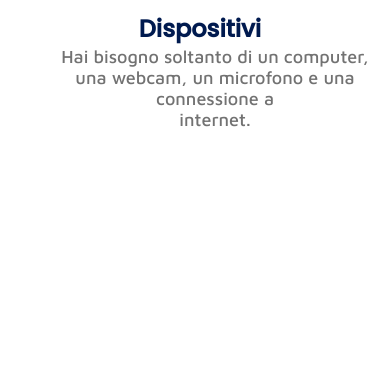
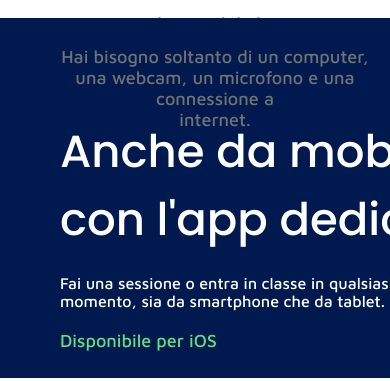
Before and after one commit to annalisadesantis/-htmlcss-fluentify, a plain HTML site: page index.html in a window 390 px wide. Shown: the part 1726-2107 px from the top of the page. Before the commit the page ends 1866 px from the top, so only its background shows below. Drawn offline with Linux system fonts and the light colour scheme.

Commit message:
fine home-mobile

```diff
--- a/index.html
+++ b/index.html
@@ -147,5 +147,26 @@
                 </div>
             </div>
         </section>
+        <!-- Home mobile -->
+        <section class="home-mobile">
+            <div class="same-container">
+                <div class="big-box-home-mobile">
+                    <div class="text-home-mobile">
+                        <h1 class="title-home-mobile">
+                            Anche da mobile, <br> con l'app dedicata
+                        </h1>
+                        <p class="paragrafo-home-mobile">
+                            Fai una sessione o entra in classe in qualsiasi <br> momento, sia da smartphone che da tablet.
+                        </p>
+                        <p class="footer-home-moobile">
+                            Disponibile per iOS
+                        </p>
+                    </div>
+                    <div class="img-home-mobile">
+                        <img class="img-mobile"src="https://www.fluentify.com/home/wp-content/uploads/2019/12/App-150x150.png" alt="mobile">
+                    </div>
+                </div>
+            </div>
+        </section>
     </body>
 </html>
--- a/style.css
+++ b/style.css
@@ -283,3 +283,47 @@ nav{
     font-size: 18px;
     margin-left: 30px;
 }
+
+/*    home mobile    */
+
+.home-mobile{
+    background-color: #001A4F;
+    width: 100%;
+    height: 360px;
+}
+
+.text-home-mobile{
+    float: left;
+    width: 600px;
+}
+
+.title-home-mobile{
+    color: white;
+    margin-top: 100px;
+    margin-left: 60px;
+    font-size: 45px;
+}
+
+.paragrafo-home-mobile{
+    color: white;
+    margin-top: 20px;
+    margin-left: 60px;
+}
+
+.footer-home-moobile{
+    color: #64DE82;
+    margin-top: 20px;
+    margin-left: 60px;
+    font-size: 18px;
+}
+
+.img-home-mobile{
+    float: right;
+    width: 600px;
+    text-align: center;
+}
+
+.img-mobile{
+    width: 360px;
+    height: 360px;
+}
```
